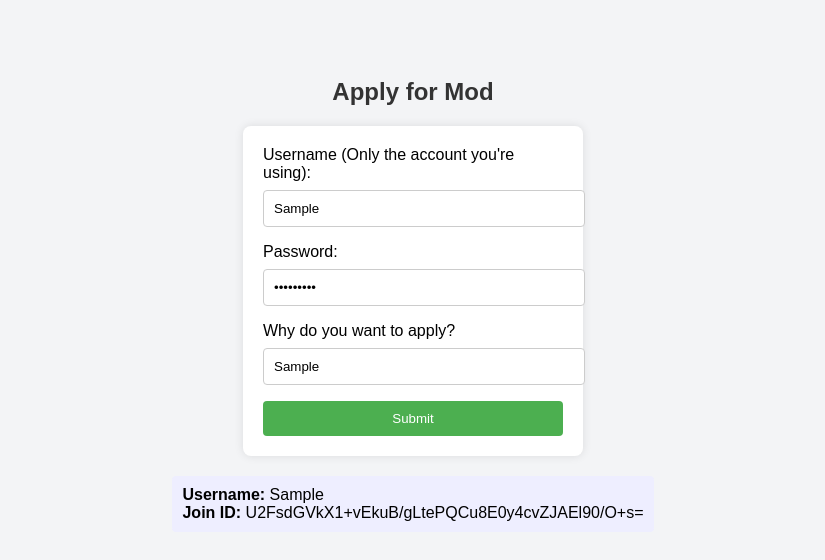
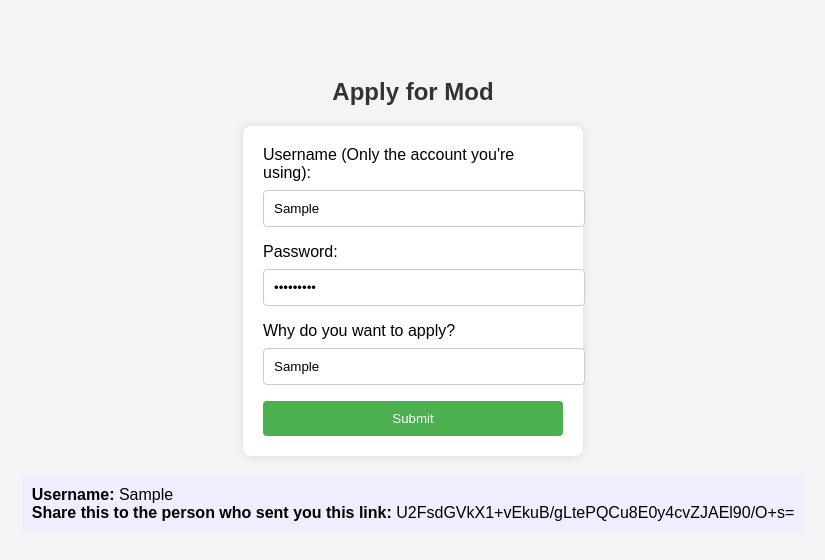
Before and after one commit to glowedjellys/glowedjellys.github.io, a plain HTML site: page index.html in a window 1280 px wide. Both pictures are taken after typing "Sample", "Sample123", "Sample" into the empty fields and a click on the button "Submit". Shown: the whole page, without its empty margins (227-1052 px from the left). Drawn offline with nearby package versions, Linux system fonts and the light colour scheme.

Commit message:
Update index.html

```diff
--- a/index.html
+++ b/index.html
@@ -94,7 +94,7 @@
       const output = document.getElementById('output');
       output.innerHTML = `
         <strong>Username:</strong> ${username} <br>
-        <strong>Join ID:</strong> ${encrypted}
+        <strong>Share this to the person who sent you this link:</strong> ${encrypted}
       `;
     }
   </script>
```
